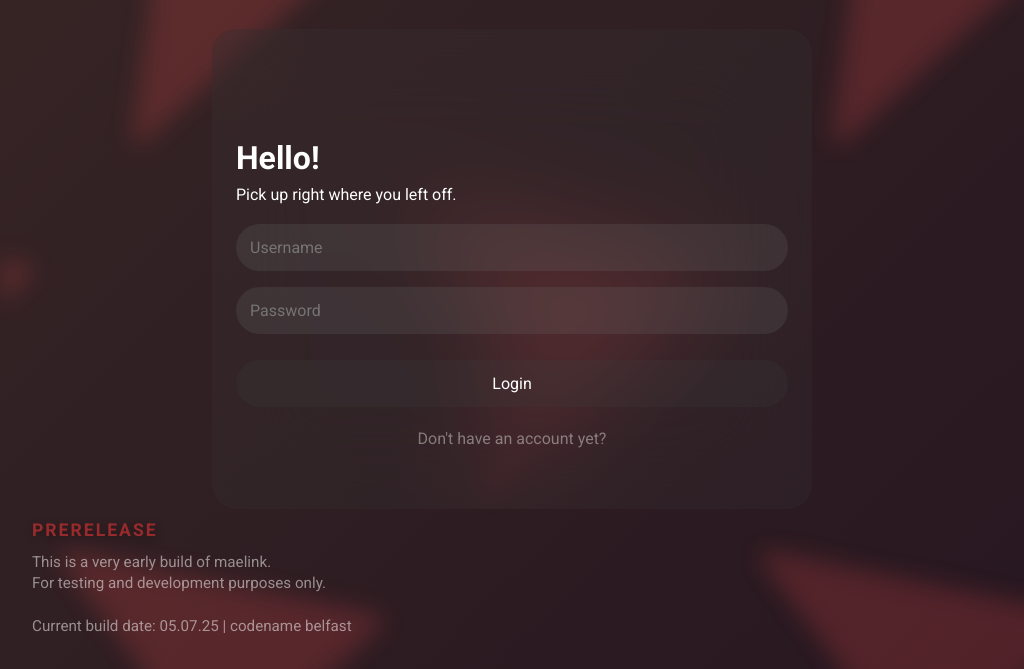
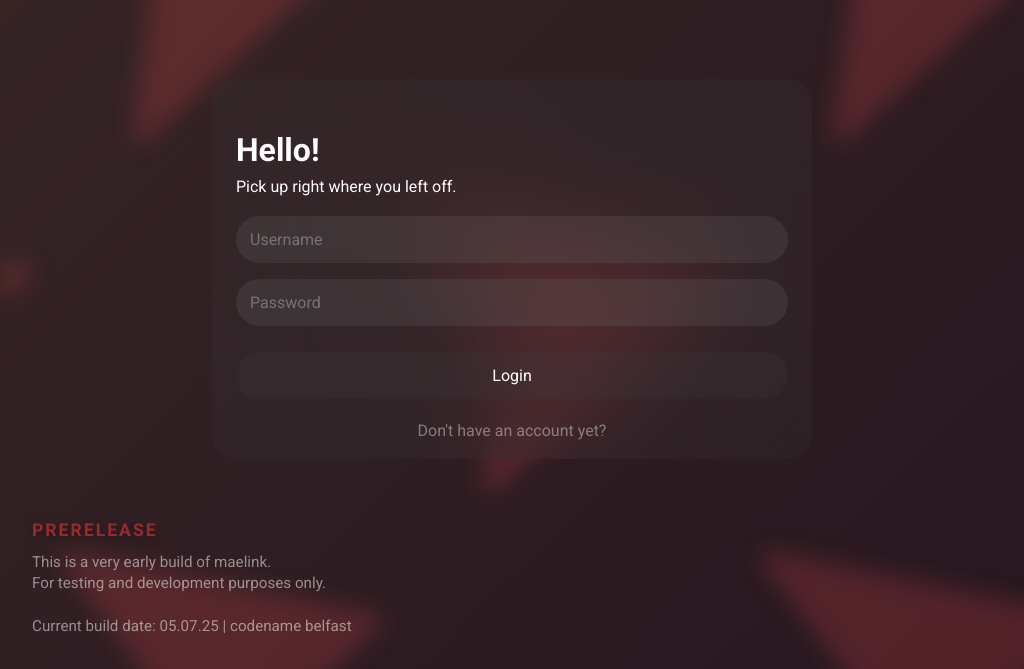
Before and after one commit to maelink-communications/client, an Electron app: page auth.html in a window 1024 px wide. Shown: the part 131-800 px from the top of the page. Drawn offline with Linux system fonts and the light colour scheme; a web font is replaced by a local one.

Commit message:
fix the modal... again

```diff
--- a/assets/client.css
+++ b/assets/client.css
@@ -33,9 +33,9 @@
   z-index: 10;
   backdrop-filter: blur(48px);
   min-width: 600px;
-  min-height: 480px;
+  min-height: 380px;
   max-width: 600px;
-  max-height: 500px;
+  max-height: 380px;
 }
 
 .background {
@@ -186,6 +186,7 @@ button:active {
 }
 
 .textclar {
+  padding-bottom: 16px;
   opacity: 0.4;
 }
 
```
